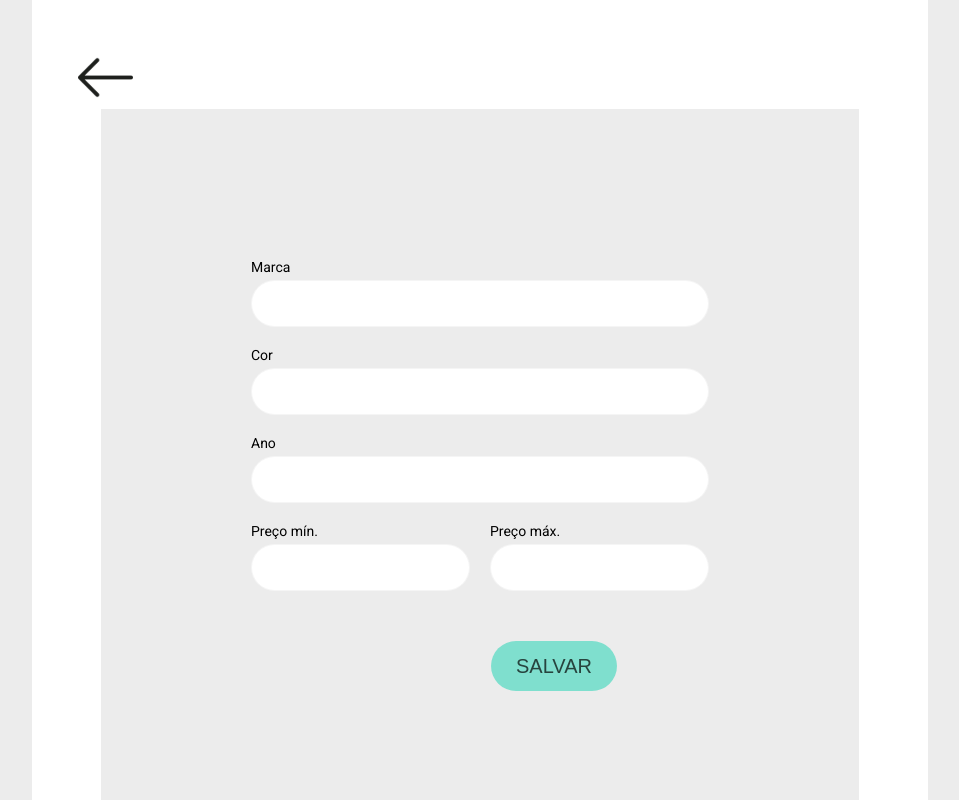
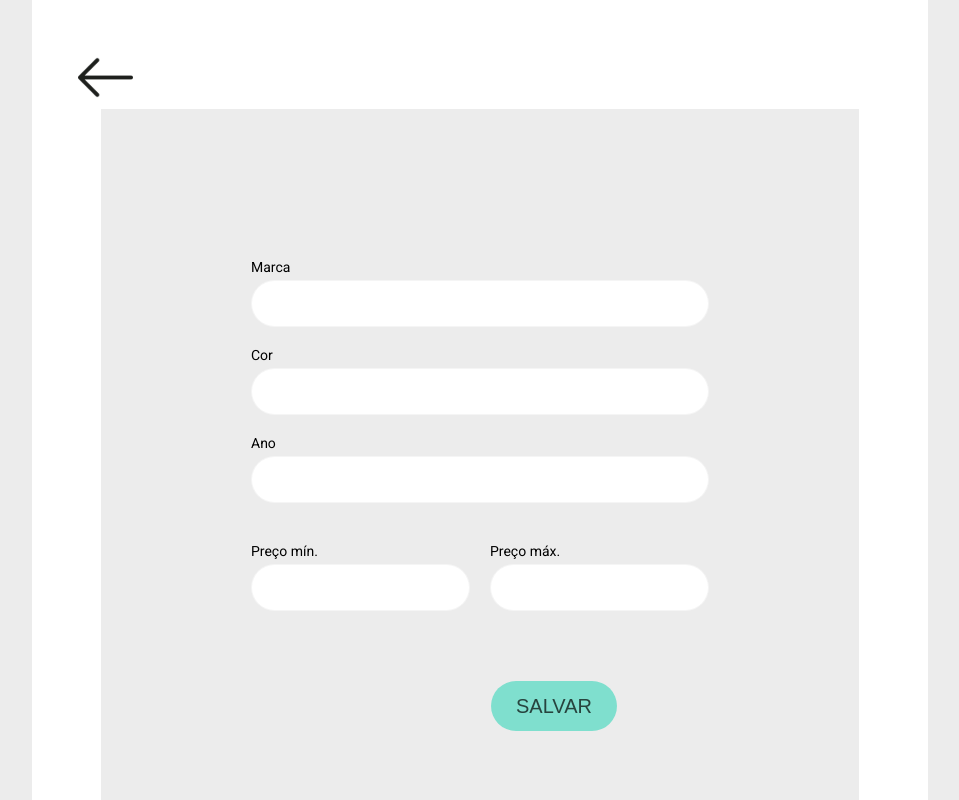
Before and after one commit to RuanL-Dev/CRUD_Vehicles, a Next.js app: page /filtercar in a window 1280 px wide. Shown: the top 800 px of the page, without its empty margins (160-1119 px from the left). Built offline with nearby package versions, Linux system fonts and the light colour scheme.

Commit message:
Corrigido o form do filtercar e newcar

```diff
--- a/modules/user/filtercar.service.js
+++ b/modules/user/filtercar.service.js
@@ -10,3 +10,7 @@ export const filterCarUser = async (body) => {
     throw err
   }
 }
+
+export const getCars = async (limit = 10) => {
+  return await FilterCar.find()
+}
--- a/pages/filtercar.jsx
+++ b/pages/filtercar.jsx
@@ -28,7 +28,7 @@ const Form = styled.form`
   gap: 20px;
 `
 
-const PriceForm = styled.form`
+const PriceForm = styled.div`
   display: flex;
   gap: 20px;
   margin-top: 20px;
@@ -47,7 +47,6 @@ export default function AddingCar() {
               <Input label="Marca" name="carBrand" />
               <Input label="Cor" name="carColour" />
               <Input label="Ano" name="carYear" />
-            </Form>
               <PriceForm>
                 <Input label="Preço mín." name="LowestPrice" />
                 <Input label="Preço máx." name="HighestPrice" />
@@ -55,6 +54,7 @@ export default function AddingCar() {
               <SavingButtonContainer>
                 <ButtonSave>SALVAR</ButtonSave>
               </SavingButtonContainer>
+            </Form>
           </FormContainer>
         </ContainerPage>
       </Body>
--- a/pages/newcar.jsx
+++ b/pages/newcar.jsx
@@ -43,10 +43,10 @@ export default function NewCar() {
               <Input label="Cor" name="carColor" />
               <Input label="Ano" name="carYear" />
               <Input label="Placa" name="carBoard" />
+              <ContainerButtonSave>
+                <ButtonSave>SALVAR</ButtonSave>
+              </ContainerButtonSave>
             </Form>
-            <ContainerButtonSave>
-              <ButtonSave>SALVAR</ButtonSave>
-            </ContainerButtonSave>
           </FormContainer>
         </ContainerPage>
       </Body>
```
Lines whose indentation alone changed are shown as unchanged.
